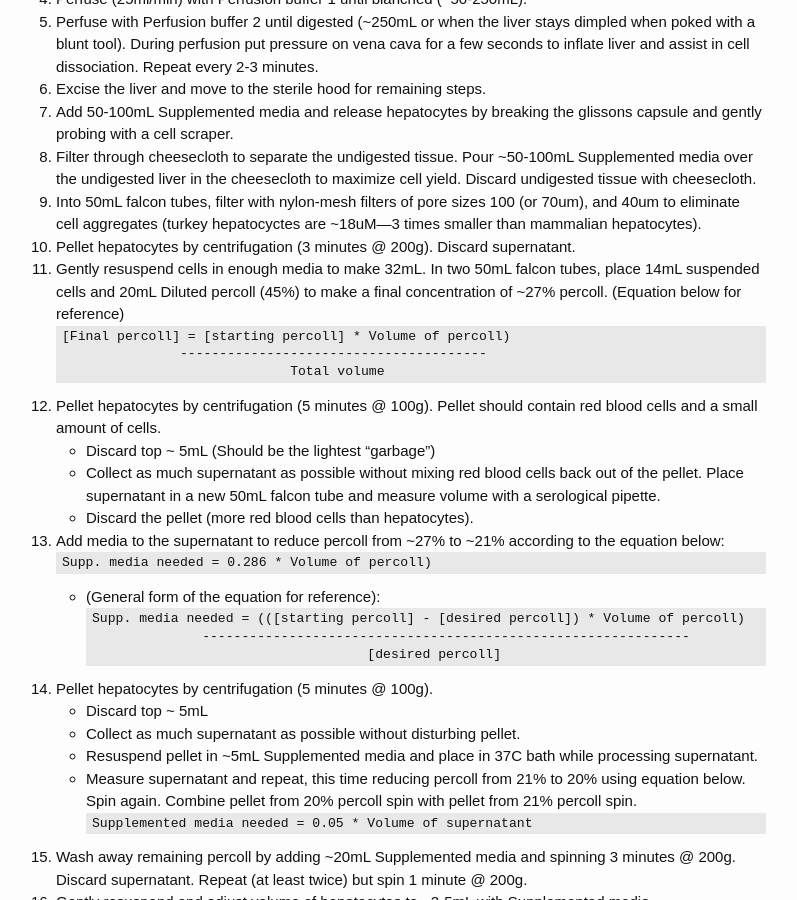
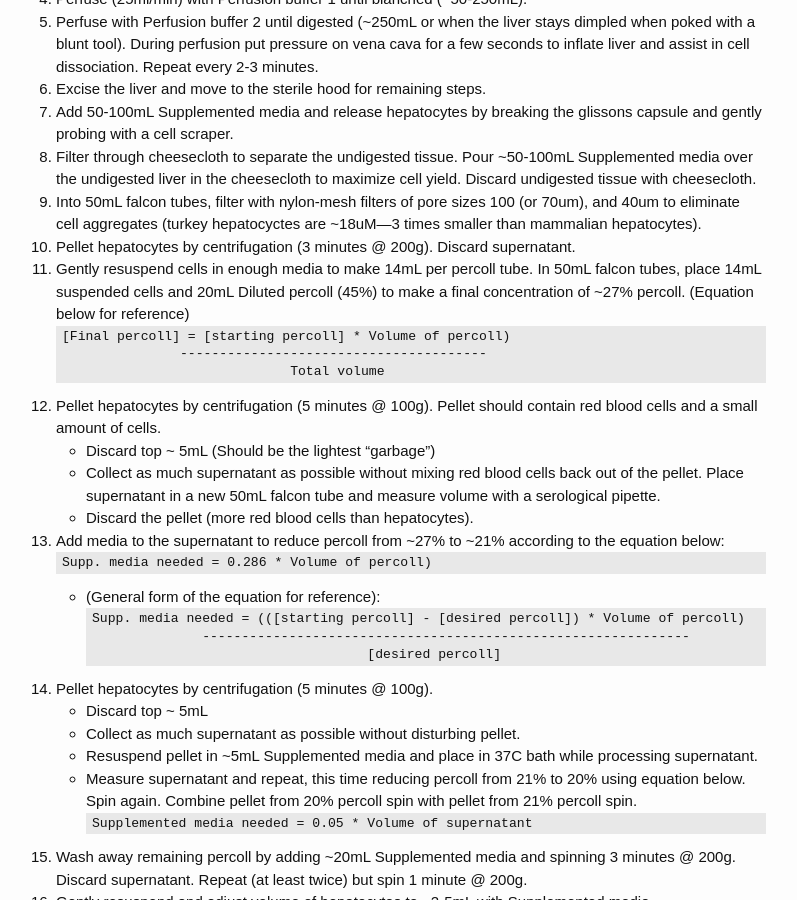
Before and after one commit to aduffy70/Protocols, a Jekyll site: the page built from Turkey_liver_cell_isolation.md, in a window 1280 px wide and 900 px high, scrolled down 354 px. Shown: the whole window, without its empty margins (244-1041 px from the left). Built offline with Jekyll 4.4.1, drawn with Linux system fonts in a browser that asks for light colours; some web fonts are replaced.

Commit message:
Change directions for diluting first cell pellet to match the amount needed per percoll tube.

```diff
--- a/Turkey_liver_cell_isolation.md
+++ b/Turkey_liver_cell_isolation.md
@@ -16,7 +16,7 @@ Adapted from Fraslin Cell Isolation Protocol
 1. Filter through cheesecloth to separate the undigested tissue. Pour ~50-100mL Supplemented media over the undigested liver in the cheesecloth to maximize cell yield. Discard undigested tissue with cheesecloth.
 1. Into 50mL falcon tubes, filter with nylon-mesh filters of pore sizes 100 (or 70um), and 40um to eliminate cell aggregates (turkey hepatocyctes are ~18uM—3 times smaller than mammalian hepatocytes).
 1. Pellet hepatocytes by centrifugation (3 minutes @ 200g). Discard supernatant.
-1. Gently resuspend cells in enough media to make 32mL. In two 50mL falcon tubes, place 14mL suspended cells and 20mL Diluted percoll (45%) to make a final concentration of ~27% percoll. (Equation below for reference)
+1. Gently resuspend cells in enough media to make 14mL per percoll tube. In 50mL falcon tubes, place 14mL suspended cells and 20mL Diluted percoll (45%) to make a final concentration of ~27% percoll. (Equation below for reference)
 ~~~
 [Final percoll] = [starting percoll] * Volume of percoll)
                   ---------------------------------------
```
